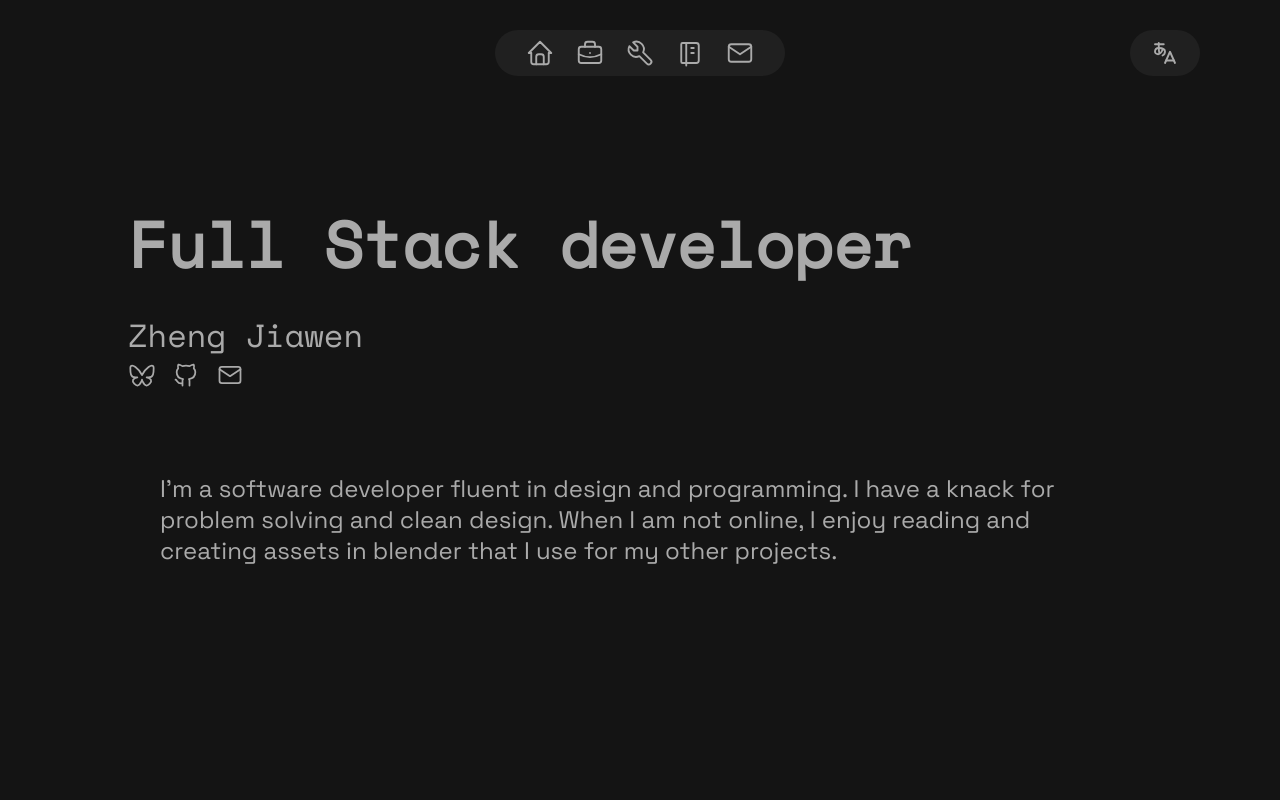
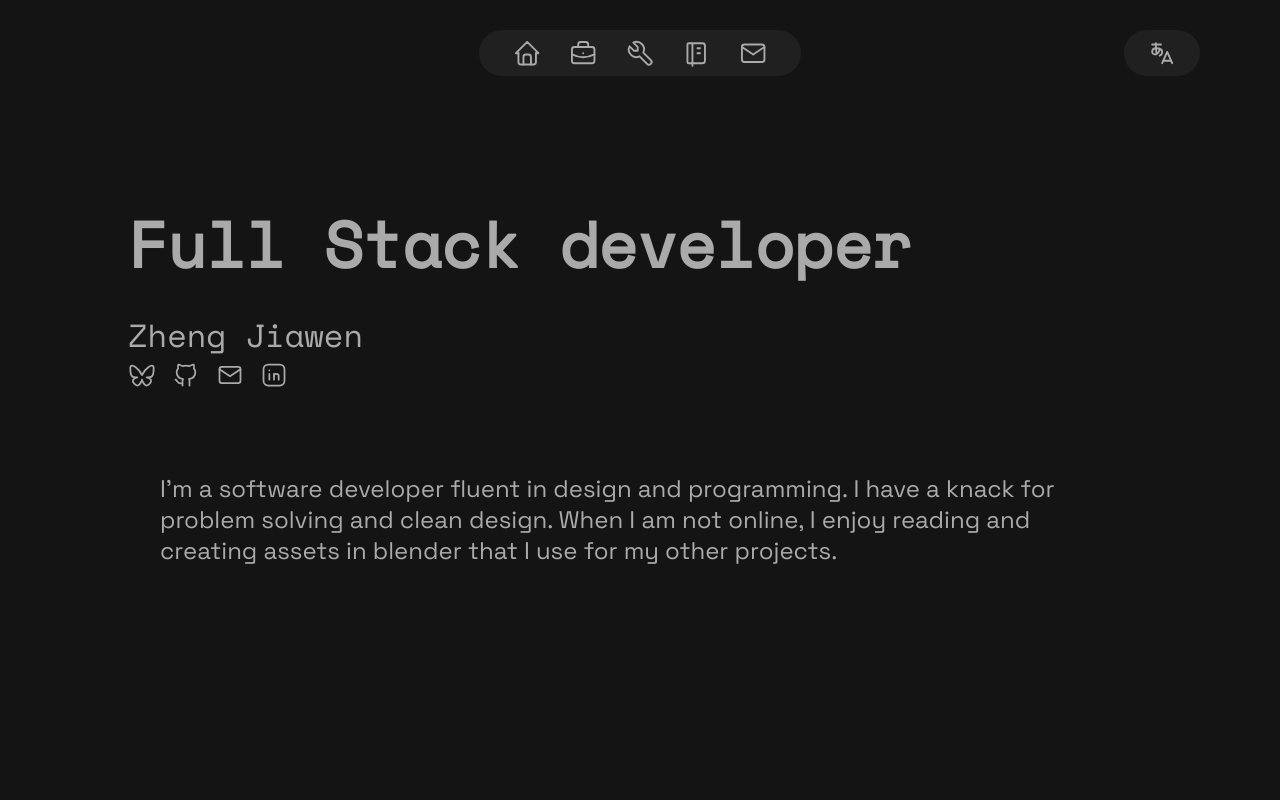
Before and after one commit to ZhengJiawen44/Portfolio, a React (Vite) app: page / in a window 1280 px wide. Shown: the top 800 px of the page. Built offline with nearby package versions, Linux system fonts and the light colour scheme.

Commit message:
sprint 1 release

```diff
--- a/src/assets/wrappers/AboutSection.js
+++ b/src/assets/wrappers/AboutSection.js
@@ -34,6 +34,13 @@ const Wrapper = styled.section`
     margin-top: 1px;
     justify-content: flex-start;
   }
+  a {
+    transition: transform 155ms ease-in-out;
+    &:hover {
+      color: white;
+      transform: scale(1.3);
+    }
+  }
 
   p.indented {
     margin-top: 5rem;
--- a/src/assets/wrappers/IslandDash.js
+++ b/src/assets/wrappers/IslandDash.js
@@ -28,6 +28,7 @@ const Wrapper = styled.section`
     color: var(--primary-dark);
     stroke-width: 1.5;
     transition: transform 185ms ease-in-out;
+    padding: 0.2rem;
   }
   .dash-items:hover {
     color: var(--primary-light);
--- a/src/components/Socials.jsx
+++ b/src/components/Socials.jsx
@@ -2,6 +2,7 @@ import React from "react";
 import { TbBrandBluesky } from "react-icons/tb";
 import { TbBrandGithub } from "react-icons/tb";
 import { TbMail } from "react-icons/tb";
+import { TbBrandLinkedin } from "react-icons/tb";
 const Socials = () => {
   return (
     <div className="socials container">
@@ -14,6 +15,9 @@ const Socials = () => {
       <a href="/">
         <TbMail className="logo" />
       </a>
+      <a href="/">
+        <TbBrandLinkedin className="logo" />
+      </a>
     </div>
   );
 };
```
